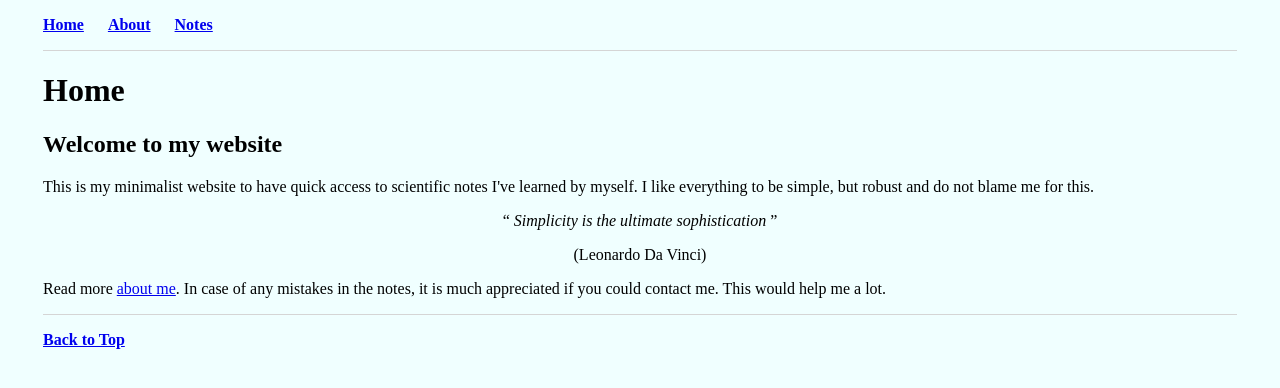
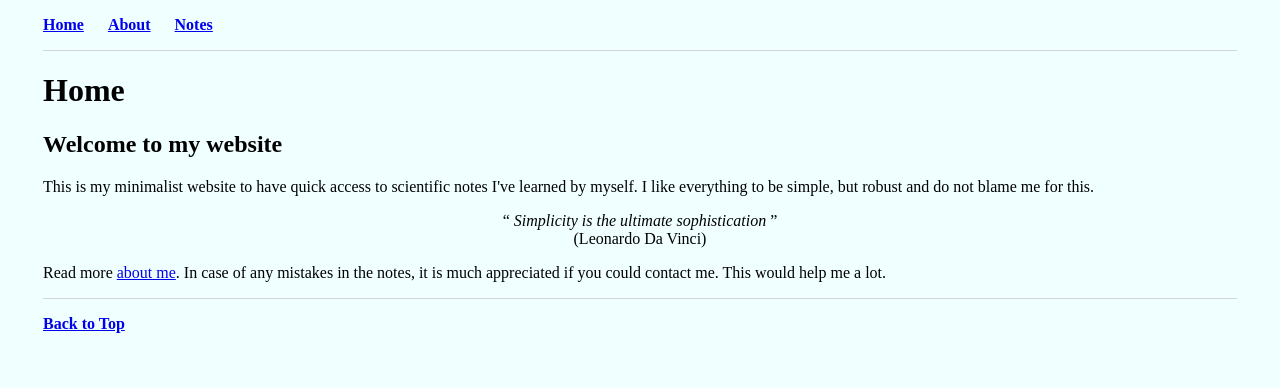
Before and after one commit to mrrezaie/mrrezaie.github.io, a Jekyll site: the page built from index.html, in a window 1280 px wide. Shown: the top 388 px of the page. Built offline with Jekyll 4.4.1, drawn with Linux system fonts in a browser that asks for light colours.

Commit message:
Update index.html

```diff
--- a/index.html
+++ b/index.html
@@ -8,8 +8,8 @@
 	<h2>Welcome to my website</h2>
 	<p>This is my minimalist website to have quick access to scientific notes I've learned by myself. I like everything to be simple, but robust and do not blame me for this.</p>
 	</p>
-	<p style="text-align:center"> <q> <i>Simplicity is the ultimate sophistication</i> </q> </p>
-	<p style="text-align:center"> (Leonardo Da Vinci) </p>
+	<p style="text-align:center"> <q> <i>Simplicity is the ultimate sophistication</i> </q>
+		<br> (Leonardo Da Vinci) </p>
 	<p> Read more <a href="about/index.html">about me</a>. In case of any mistakes in the notes, it is much appreciated if you could contact me. This would help me a lot. </p>
 
 </div>
```
